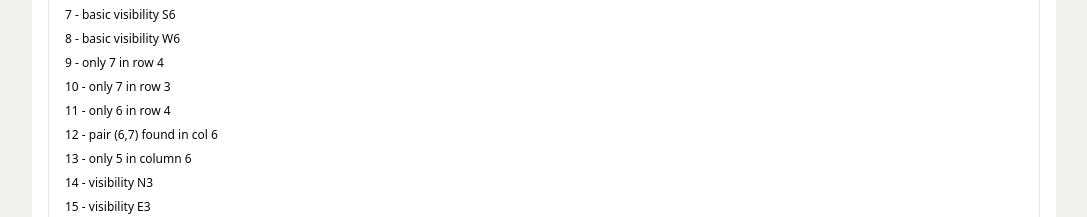
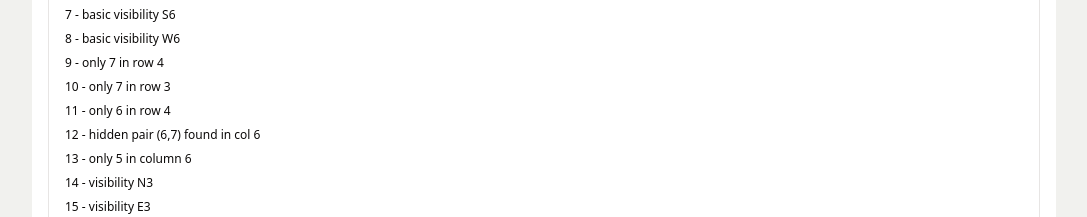
Before and after one commit to jmuffat/jmuffat.com, a Next.js app: page /en/skyscraper in a window 1280 px wide. Shown: the part 920-1137 px from the top of the page, without its empty margins (96-1183 px from the left). Built offline with nearby package versions, Linux system fonts and the light colour scheme.

Commit message:
reinstate difference between naked and hidden pair

```diff
--- a/app/[lang]/skyscraper/solve/index.js
+++ b/app/[lang]/skyscraper/solve/index.js
@@ -2,13 +2,15 @@ import {isSolved,verifyVisibility} from '../state'
 import {pencilBasicVisibility}  from './s00-basic-visibility'
 import {findSingleCandidate}    from './s01-obvious'
 import {checkOnlyCandidates}    from './s02-last-one-standing'
-import {findPair}               from './s03-pairs'
-import {pencilForVisibility}    from './s04-visibility'
+import {findNakedPair}          from './s03-naked-pair'
+import {findHiddenPair}         from './s04-hidden-pair'
+import {pencilForVisibility}    from './s05-visibility'
 
 const solverStep = state => (
     findSingleCandidate(state)
  ?? checkOnlyCandidates(state)
- ?? findPair(state)
+ ?? findNakedPair(state)
+ ?? findHiddenPair(state)
  ?? pencilForVisibility(state)
 )
 
--- /dev/null
+++ b/app/[lang]/skyscraper/solve/s03-naked-pair.js
@@ -0,0 +1,57 @@
+import { popCount } from '../util'
+import {gridCoords, knownMask, pencilCell} from '../state'
+
+
+export function findNakedPair(state) {
+    const {sz,c} = state
+
+    // rows
+    for(let row=0; row<sz; row++) {
+        for(let colA=0; colA<sz-1; colA++) {
+            const maskA = c[colA+row*sz]
+            if (maskA&knownMask) continue;
+            if (popCount(maskA)!=2) continue
+
+            for(let colB=colA+1; colB<sz; colB++) {
+                const maskB = c[colB+row*sz]
+                if (maskA==maskB) {
+                    // found pair, remove candidates from rest of row
+                    let change=0
+                    for(let col=0; col<sz; col++) {
+                        if (col==colA || col==colB) continue
+                        change += pencilCell(state, row, col, ~maskA)
+                    }
+                    if (change) return({
+                        label: `naked pair ${gridCoords(row,colA)}/${gridCoords(row,colB)}`,
+                        state: structuredClone(state)
+                    })
+                }
+            }
+        }
+    }
+
+    // cols
+    for(let col=0; col<sz; col++) {
+        for(let rowA=0; rowA<sz-1; rowA++) {
+            const maskA = c[col+rowA*sz]
+            if (maskA&knownMask) continue;
+            if (popCount(maskA)!=2) continue
+
+            for(let rowB=rowA+1; rowB<sz; rowB++) {
+                const maskB = c[col+rowB*sz]
+                if (maskA==maskB) {
+                    // found pair, remove candidates from rest of col
+                    let change=0
+                    for(let row=0; row<sz; row++) {
+                        if (row==rowA || row==rowB) continue
+                        change += pencilCell(state, row, col, ~maskA)
+                    }
+                    if (change) return({
+                        label: `naked pair ${gridCoords(rowA,col)}/${gridCoords(rowB,col)}`,
+                        state: structuredClone(state)
+                    })
+                }
+            }
+        }
+    }
+}
--- a/app/[lang]/skyscraper/solve/s03-pairs.js
+++ b/app/[lang]/skyscraper/solve/s04-hidden-pair.js
@@ -2,7 +2,7 @@ import { popCount } from '../util'
 import { pencilCell, candidateMask } from '../state'
 
 
-export function findPair(state) {
+export function findHiddenPair(state) {
     const {sz,c} = state
 
     function findPairs(label,where, row,col, dr, dc) {
@@ -25,7 +25,7 @@ export function findPair(state) {
             }
 
             if (change) return {
-                label: `pair (${a},${b}) found in ${label}`,
+                label: `hidden pair (${a},${b}) found in ${label}`,
                 state: structuredClone(state)
             }
         }
```
Also changed, not shown: app/[lang]/skyscraper/solve/s05-visibility.js (renamed from app/[lang]/skyscraper/solve/s04-visibility.js).
